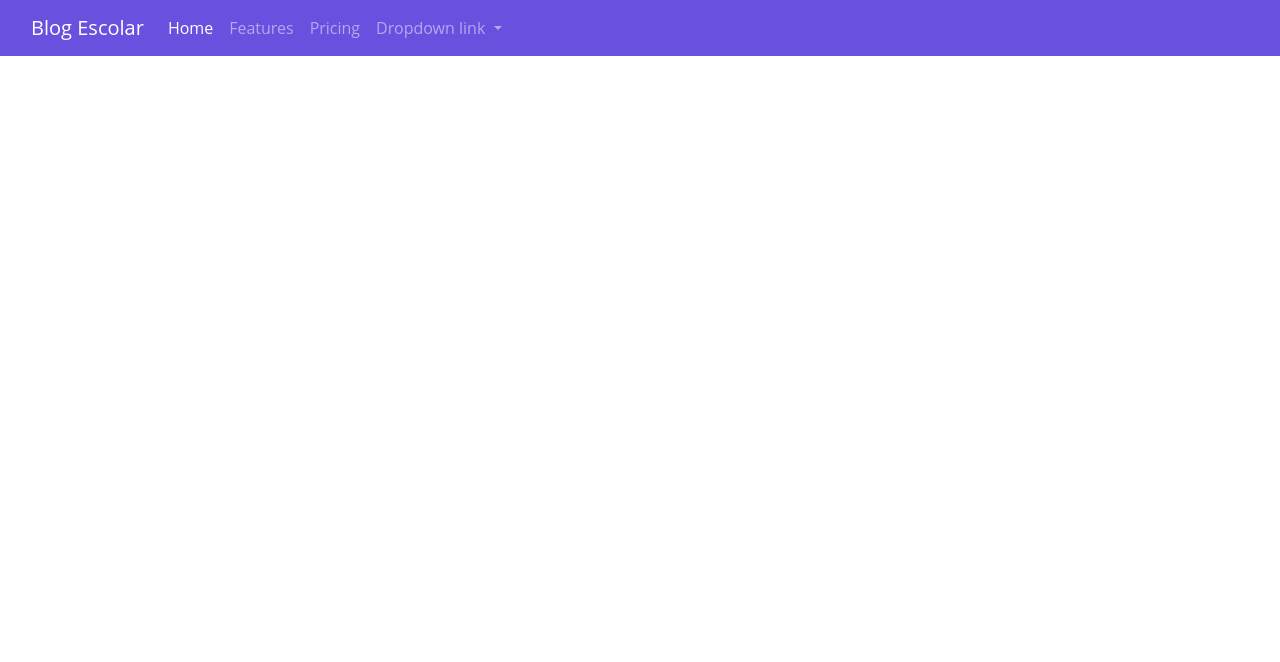
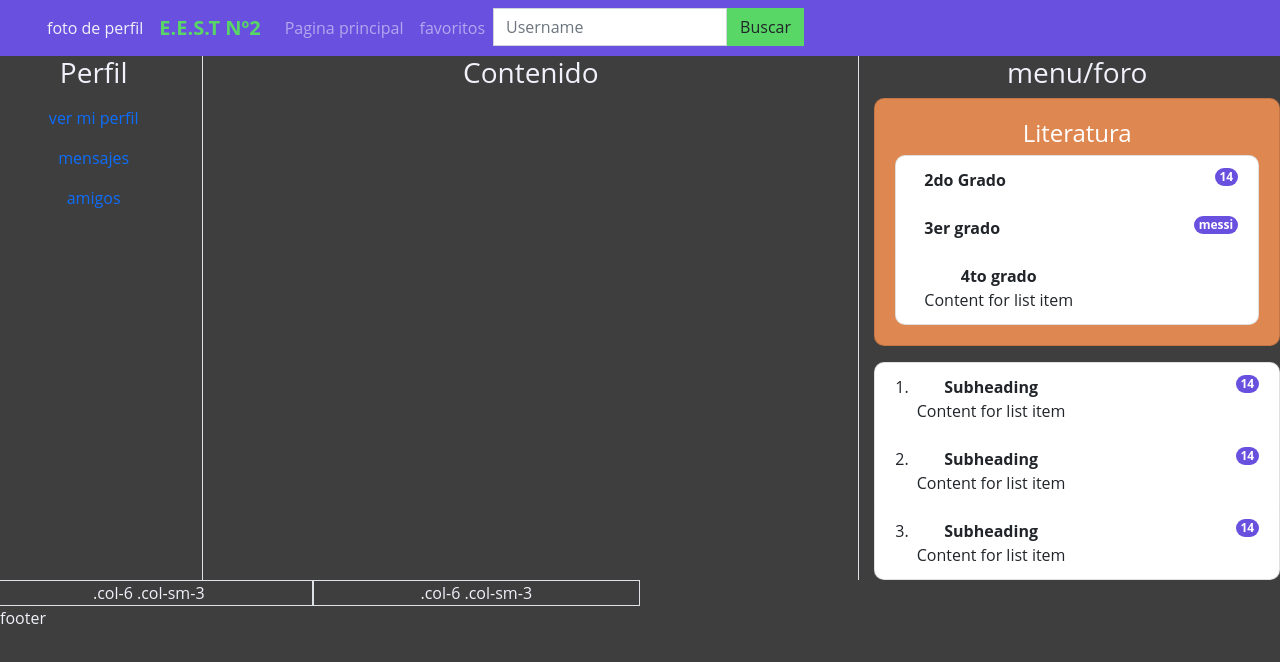
Before and after one commit to 1MaxyZ/Blog_Escolar, a plain HTML site: page index.html in a window 1280 px wide. Drawn offline with Linux system fonts and the light colour scheme.

Commit message:
03 /+navbar fixedTop, +pagina (perfil,contenido,menu)

```diff
--- a/index.html
+++ b/index.html
@@ -4,48 +4,140 @@
 <head>
   <meta charset="UTF-8">
   <meta name="viewport" content="width=device-width, initial-scale=1.0">
-  <title>Blog Escolar</title>
+  <title>Proyecto - Blog Escolar</title>
   <!-- css -->
   <link rel="stylesheet" href="css/bootstrap.css">
   <link rel="stylesheet" href="css/bootstrap4-pleasant.css">
   <link rel="stylesheet" href="css/style.css">
 </head>
 
-<body>
+<body class="pt-5 bg-dark text-light">
+  <!-- barra de navegacion -->
   <nav class="navbar navbar-expand-md navbar-dark fixed-top bg-primary">
     <div class="container-fluid">
-      <a class="navbar-brand" href="#">Blog Escolar</a>
+      <!-- foto de perfil -->
+      <a class="nav-link" href="#">foto de perfil</a>
+      <a class="navbar-brand text-success fw-bold" href="#">E.E.S.T Nº2</a>
+      <!-- comprimir navbar -->
       <button class="navbar-toggler" type="button" data-bs-toggle="collapse" data-bs-target="#navbarNavDropdown"
         aria-controls="navbarNavDropdown" aria-expanded="false" aria-label="Toggle navigation">
-        <span class=" navbar-toggler-icon"></span>
+        <span class="navbar-toggler-icon"></span>
       </button>
+      <!-- navbar items -->
       <div class="collapse navbar-collapse" id="navbarNavDropdown">
         <ul class="navbar-nav">
           <li class="nav-item">
-            <a class="nav-link active" aria-current="page" href="#">Home</a>
+            <a class="nav-link" aria-current="page" href="#">Pagina principal</a>
           </li>
           <li class="nav-item">
-            <a class="nav-link" href="#">Features</a>
+            <a class="nav-link" href="#">favoritos</a>
           </li>
           <li class="nav-item">
-            <a class="nav-link" href="#">Pricing</a>
-          </li>
-          <li class="nav-item dropdown">
-            <a class="nav-link dropdown-toggle" href="#" role="button" data-bs-toggle="dropdown" aria-expanded="false">
-              Dropdown link
+            <a class="nav-link p-0" href="#">
+              <form class="form-inline">
+                <label class="sr-only" for="inlineFormInputGroup">Buscar</label>
+                <div class="input-group">
+                  <input type="text" class="form-control" id="inlineFormInputGroup" placeholder="Username"
+                    style="border-radius: 0px;">
+                </div>
+
+                <button type="submit" class="btn btn-success" style="border-radius: 0px;">Buscar</button>
+              </form>
             </a>
-            <ul class="dropdown-menu">
-              <li><a class="dropdown-item" href="#">Action</a></li>
-              <li><a class="dropdown-item" href="#">Another action</a></li>
-              <li><a class="dropdown-item" href="#">Something else here</a></li>
-            </ul>
           </li>
         </ul>
       </div>
     </div>
   </nav>
+  <!-- pagina -->
+  <div class="container-fluid text-center p-0 mt-2 bg-dark">
+    <div class="row">
+      <!-- perfil -->
+      <div class=" col-2 border-right" style="min-height: 500px;">
+        <h3>Perfil</h3>
+        <ul class="nav flex-column">
+          <li class="nav-item">
+            <a class="nav-link" href="#">ver mi perfil</a>
+          </li>
+          <li class="nav-item">
+            <a class="nav-link" href="#">mensajes</a>
+          </li>
+          <li class="nav-item">
+            <a class="nav-link" href="#">amigos</a>
+          </li>
+        </ul>
+      </div>
+      <!-- contenido -->
+      <div class="col">
+        <h3>Contenido</h3>
+      </div>
+      <!-- menu / foro -->
+      <div class="col-4 border-left">
+        <h3>menu/foro</h3>
+        <!-- grupo -->
+        <div class="card bg-warning text-white mb-3">
+          <div class="card-body">
+            <h4>Literatura</h4>
+            <footer>
+              <ol class="list-group">
+                <!-- articulo -->
+                <li class="list-group-item d-flex justify-content-between align-items-start">
+                  <div class="ms-2 me-auto">
+                    <div class="fw-bold">2do Grado</div>
+                  </div>
+                  <span class="badge bg-primary rounded-pill">14</span>
+                </li>
+                <li class="list-group-item d-flex justify-content-between align-items-start">
+                  <div class="ms-2 me-auto">
+                    <div class="fw-bold">3er grado</div>
+                  </div>
+                  <span class="badge bg-primary rounded-pill">messi</span>
+                </li>
+                <li class="list-group-item d-flex justify-content-between align-items-start">
+                  <div class="ms-2 me-auto">
+                    <div class="fw-bold">4to grado</div>
+                    Content for list item
+                  </div>
+                  <span class="badge bg-primary rounded-pill"></span>
+                </li>
+              </ol>
+            </footer>
+          </div>
+        </div>
 
+        <ol class="list-group list-group-numbered">
+          <li class="list-group-item d-flex justify-content-between align-items-start">
+            <div class="ms-2 me-auto">
+              <div class="fw-bold">Subheading</div>
+              Content for list item
+            </div>
+            <span class="badge bg-primary rounded-pill">14</span>
+          </li>
+          <li class="list-group-item d-flex justify-content-between align-items-start">
+            <div class="ms-2 me-auto">
+              <div class="fw-bold">Subheading</div>
+              Content for list item
+            </div>
+            <span class="badge bg-primary rounded-pill">14</span>
+          </li>
+          <li class="list-group-item d-flex justify-content-between align-items-start">
+            <div class="ms-2 me-auto">
+              <div class="fw-bold">Subheading</div>
+              Content for list item
+            </div>
+            <span class="badge bg-primary rounded-pill">14</span>
+          </li>
+        </ol>
+      </div>
 
+      <!-- forzar a la columna a una nueva linea -->
+      <div class="w-100"></div>
+      <div class="col-6 col-sm-3 border">.col-6 .col-sm-3</div>
+      <div class="col-6 col-sm-3 border">.col-6 .col-sm-3</div>
+    </div>
+  </div>
+  <!-- footer (abajo a la izquierda ) -->
+  <footer>footer</footer>
 
   <!-- js -->
   <script src="js/bootstrap.js"></script>
```
